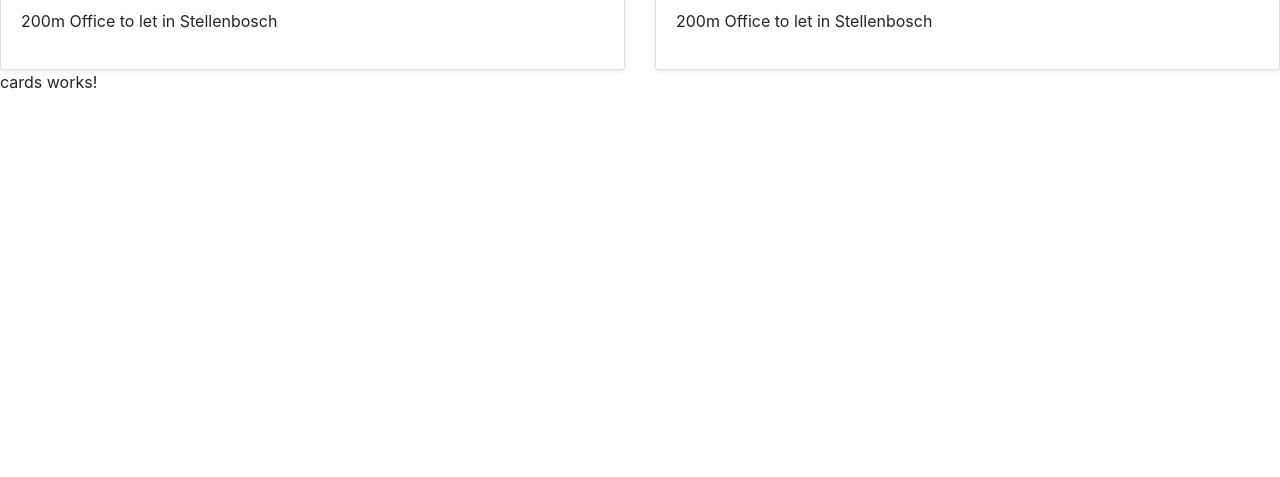
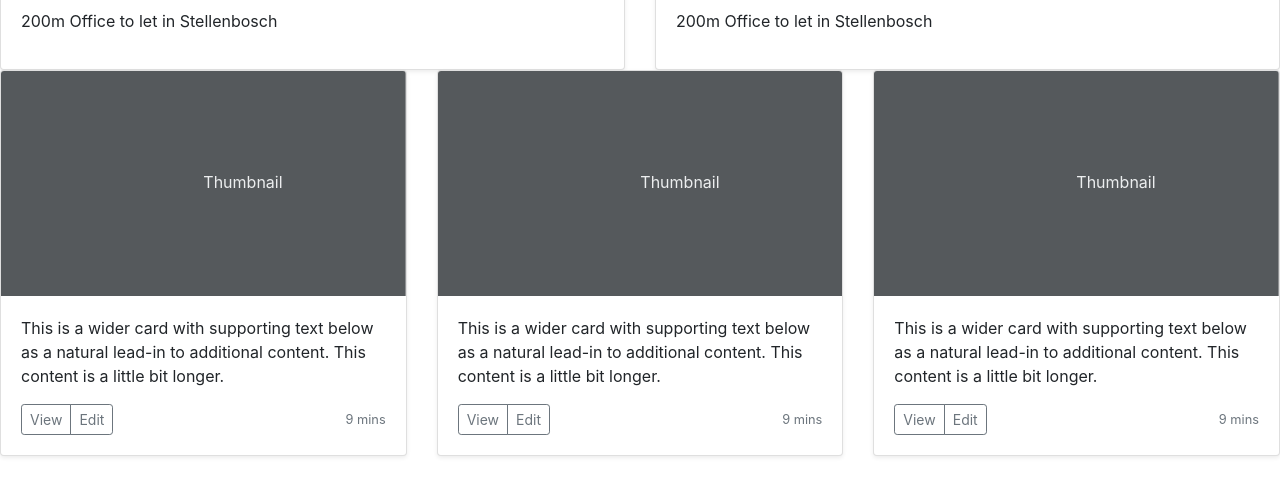
Before and after one commit to GalaxyDefender/property-citi, an Angular app: page / in a window 1280 px wide. Shown: the part 2529-3006 px from the top of the page. Before the commit the page ends 2639 px from the top, so only its background shows below. Built offline with nearby package versions, Linux system fonts and the light colour scheme.

Commit message:
cards scaffold

```diff
--- a/src/app/cards/cards.component.html
+++ b/src/app/cards/cards.component.html
@@ -1,3 +1,46 @@
-<p>
-  cards works!
-</p>
+<div class="row">
+  <div class="col-md-4">
+    <div class="card mb-4 shadow-sm">
+      <svg class="bd-placeholder-img card-img-top" width="100%" height="225" xmlns="http://www.w3.org/2000/svg" preserveAspectRatio="xMidYMid slice" focusable="false" role="img" aria-label="Placeholder: Thumbnail"><title>Placeholder</title><rect width="100%" height="100%" fill="#55595c"/><text x="50%" y="50%" fill="#eceeef" dy=".3em">Thumbnail</text></svg>
+      <div class="card-body">
+        <p class="card-text">This is a wider card with supporting text below as a natural lead-in to additional content. This content is a little bit longer.</p>
+        <div class="d-flex justify-content-between align-items-center">
+          <div class="btn-group">
+            <button type="button" class="btn btn-sm btn-outline-secondary">View</button>
+            <button type="button" class="btn btn-sm btn-outline-secondary">Edit</button>
+          </div>
+          <small class="text-muted">9 mins</small>
+        </div>
+      </div>
+    </div>
+  </div>
+  <div class="col-md-4">
+    <div class="card mb-4 shadow-sm">
+      <svg class="bd-placeholder-img card-img-top" width="100%" height="225" xmlns="http://www.w3.org/2000/svg" preserveAspectRatio="xMidYMid slice" focusable="false" role="img" aria-label="Placeholder: Thumbnail"><title>Placeholder</title><rect width="100%" height="100%" fill="#55595c"/><text x="50%" y="50%" fill="#eceeef" dy=".3em">Thumbnail</text></svg>
+      <div class="card-body">
+        <p class="card-text">This is a wider card with supporting text below as a natural lead-in to additional content. This content is a little bit longer.</p>
+        <div class="d-flex justify-content-between align-items-center">
+          <div class="btn-group">
+            <button type="button" class="btn btn-sm btn-outline-secondary">View</button>
+            <button type="button" class="btn btn-sm btn-outline-secondary">Edit</button>
+          </div>
+          <small class="text-muted">9 mins</small>
+        </div>
+      </div>
+    </div>
+  </div>
+  <div class="col-md-4">
+    <div class="card mb-4 shadow-sm">
+      <svg class="bd-placeholder-img card-img-top" width="100%" height="225" xmlns="http://www.w3.org/2000/svg" preserveAspectRatio="xMidYMid slice" focusable="false" role="img" aria-label="Placeholder: Thumbnail"><title>Placeholder</title><rect width="100%" height="100%" fill="#55595c"/><text x="50%" y="50%" fill="#eceeef" dy=".3em">Thumbnail</text></svg>
+      <div class="card-body">
+        <p class="card-text">This is a wider card with supporting text below as a natural lead-in to additional content. This content is a little bit longer.</p>
+        <div class="d-flex justify-content-between align-items-center">
+          <div class="btn-group">
+            <button type="button" class="btn btn-sm btn-outline-secondary">View</button>
+            <button type="button" class="btn btn-sm btn-outline-secondary">Edit</button>
+          </div>
+          <small class="text-muted">9 mins</small>
+        </div>
+      </div>
+    </div>
+  </div>
```
Also changed, not shown: src/app/app.component.html (line endings or trailing spaces).
